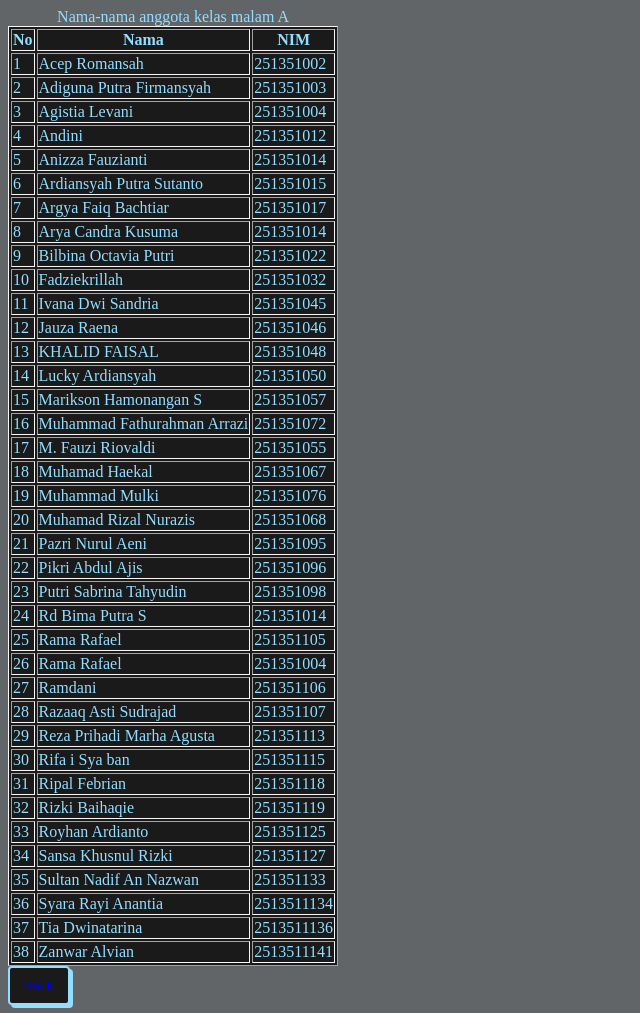
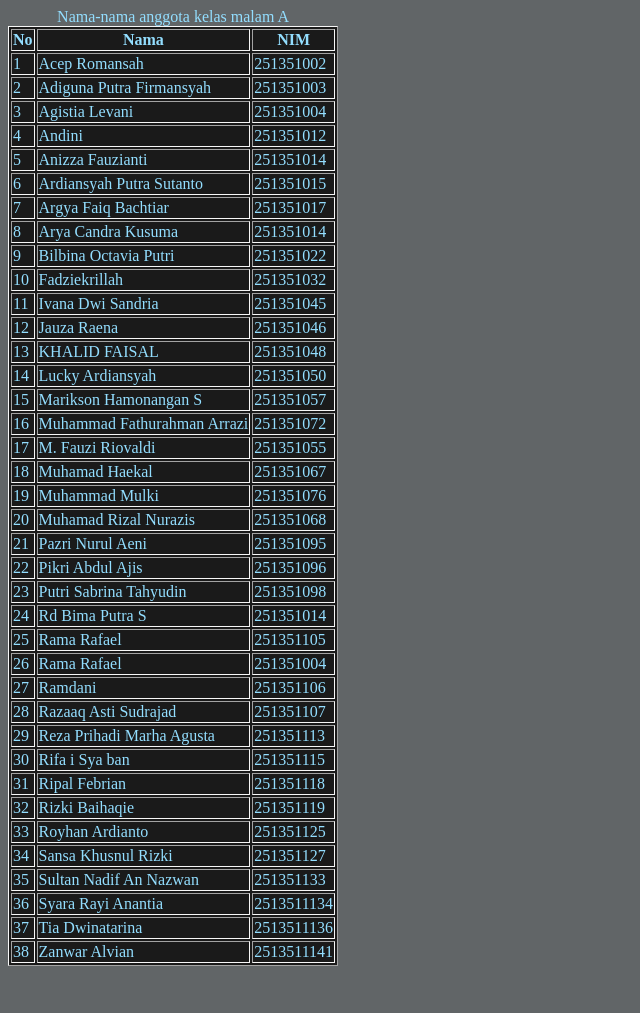
Before and after one commit to sansakhusnulrizki/Tugas-web, a plain HTML site: page nama_nama.html in a window 1280 px wide. Shown: the whole page, without its empty margins (0-640 px from the left). After the commit the page ends 974 px from the top, so only its background shows below. Drawn offline with Linux system fonts and the light colour scheme.

Commit message:
Fix formatting issues in nama_nama.html

```diff
--- a/nama_nama.html
+++ b/nama_nama.html
@@ -11,19 +11,6 @@
         border-color: #f7f7f7;
         color:#93deff;
         background-color: #1a1a1a;
-    }
-    button{
-        padding: 10px 14px;
-        background-color: #1a1a1a;
-        border-radius: 4px;
-        border: 2px solid#93deff;
-        box-shadow: 3px 3px #93deff;
-        color:#93deff
-    }
-    button:hover{
-        box-shadow: 0.0;
-        transform: translate(3px, 3px);
-        transition: all 200ms ease;
     }
 </style>
 <body>
@@ -224,5 +211,5 @@
         </tr>
 
     </table>
-    <button><a href="Index.html">Back</a></button>
+
 </html>
```
